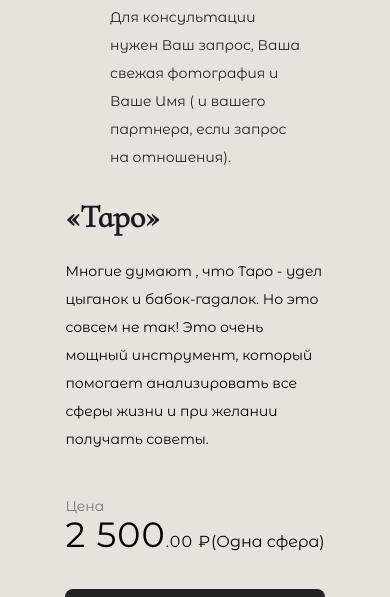
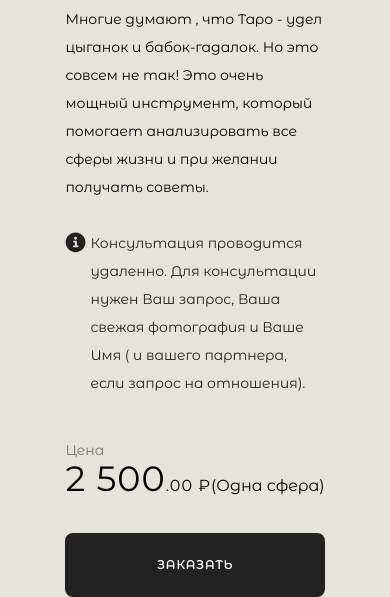
Before and after one commit to MaxUser99/AnnaSugar_frontend, a Gatsby site: page /consult/taro in a window 390 px wide. Shown: the part 631-1228 px from the top of the page. Built offline with nearby package versions, Linux system fonts and the light colour scheme; Gatsby itself is replaced by a stand-in of ours.

Commit message:
fix consult item mobile

```diff
--- a/src/components/consultItem/consultItem.js
+++ b/src/components/consultItem/consultItem.js
@@ -7,7 +7,7 @@
 import Button from '../../components/button/button';
 import infoIcon from '../../assets/icons/info.svg';
 import Price from '../../components/price/price';
-import { BREAKPOINTS, $maxWidth } from '../../theme';
+import { BREAKPOINTS, $maxWidth, $minWidth } from '../../theme';
 
 const ConsultItem = ({ item }) => {
   const {
@@ -34,7 +34,7 @@
           alignItems='center'
           fullWidth>
             <img src={`/${image}`} alt='' />
-            { imageInfo && <Info>{imageInfo}</Info>}
+            { imageInfo && <Info $showFrom={BREAKPOINTS.TABLET}>{imageInfo}</Info>}
         </ImageContainer>
         <ContentBlock direction='column'>
           <Title>{ quoted ? `«${title}»` : title }</Title>
@@ -43,6 +43,7 @@
           { optionsList && <OptionsList data={optionsList} />}
           { faqList && <FaqList data={faqList} />}
           { info && <Info>{info}</Info>}
+          { imageInfo && <Info $showBefore={BREAKPOINTS.TABLET}>{imageInfo}</Info>}
           {
             price && <>
               <Label>Цена</Label>
@@ -88,7 +89,7 @@
   font-size: 14px;
   line-height: 28px;
   color: ${({ theme }) => theme.color.black};
-  &::before {
+  ::before {
     content: "";
     position: absolute;
     left: 0;
@@ -98,6 +99,8 @@
     height: 21px;
     background: url(${infoIcon});
   }
+  ${({ $showFrom }) => $showFrom && $maxWidth($showFrom, `display: none;`)}
+  ${({ $showBefore }) => $showBefore && $minWidth($showBefore, `display: none;`)}
 `;
 
 const Title = styled.h2`
--- a/src/store/content/reviewActions.js
+++ b/src/store/content/reviewActions.js
@@ -8,6 +8,7 @@
 export const setReviewsLoading = () => ({ type: SET_REVIEWS_LOADING });
 export const pushReviews = (reviews, page) => ({ type: PUSH_REVIEWS, payload: { reviews, page } });
 export const setReviewItem = review => ({ type: SET_REVIEW_ITEM, payload: review });
+export const editReview = () => {};
 
 export const loadReviews = page => {
   return dispatch => {
```
